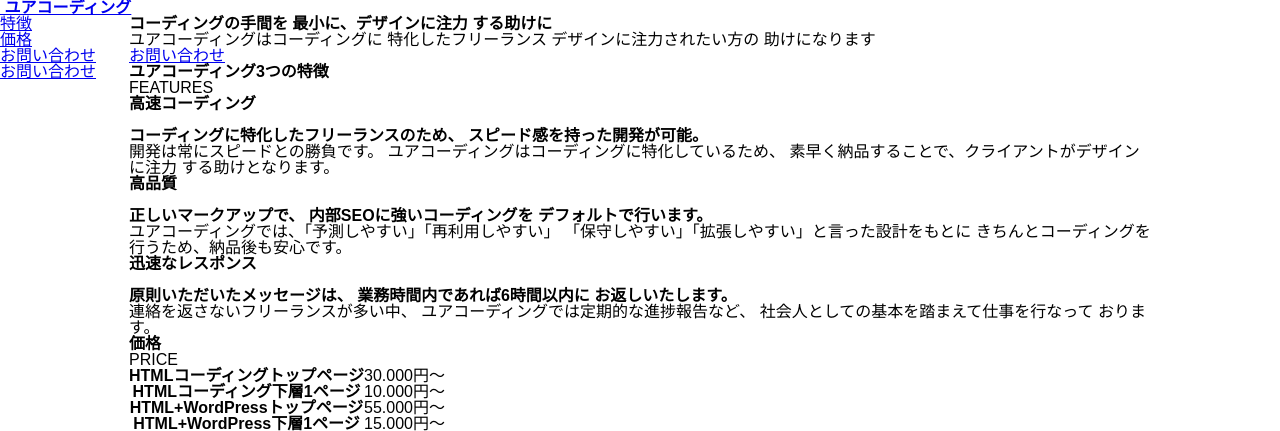
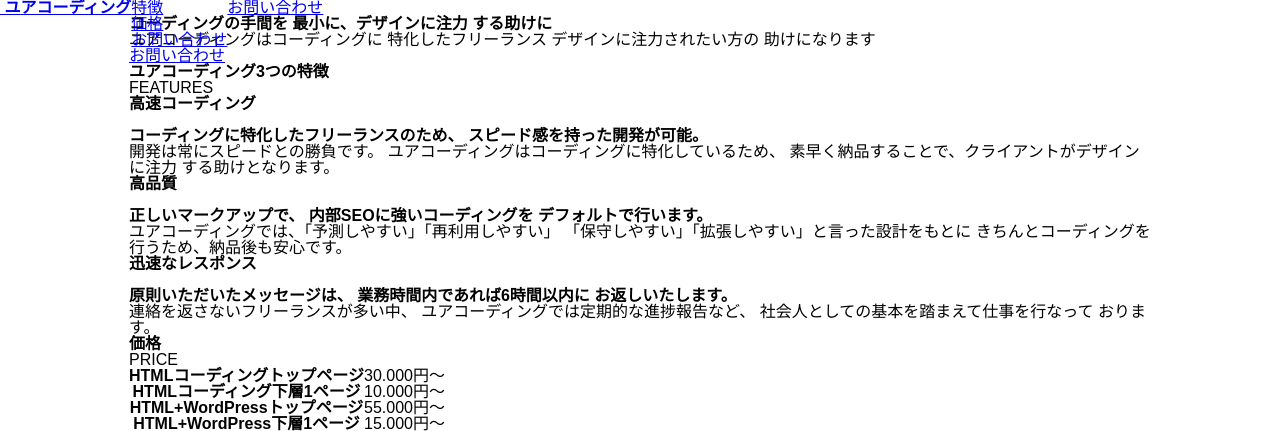
Before and after one commit to s19008/WebSite_Practice, a PHP site: page / in a window 1280 px wide. Shown: the top 431 px of the page. Run offline with PHP 8.4, Linux system fonts and the light colour scheme.

Commit message:
First Commit

```diff
--- a/XD Practice/style.css
+++ b/XD Practice/style.css
@@ -117,3 +117,8 @@ body {
   top: 0;
   height: 94px;
 }
+
+#header .inner {
+  width: 100%;
+  display: flex;
+}
--- a/XD Practice/style.min.css
+++ b/XD Practice/style.min.css
@@ -1 +1 @@
-html,body,div,span,object,iframe,h1,h2,h3,h4,h5,h6,p,blockquote,pre,abbr,address,cite,code,del,dfn,em,img,ins,kbd,q,samp,small,strong,sub,sup,var,b,i,dl,dt,dd,ol,ul,li,fieldset,form,label,legend,table,caption,tbody,tfoot,thead,tr,th,td,article,aside,canvas,details,figcaption,figure,footer,header,hgroup,menu,nav,section,summary,time,mark,audio,video{margin:0;padding:0;border:0;outline:0;font-size:100%;vertical-align:baseline;background:transparent}body{padding:0;margin:0;font-family:"ヒラギノ角ゴ Pro W3", "Hiragino Kaku Gothic Pro", "メイリオ", Meiryo, Osaka, "ＭＳ Ｐゴシック", "MS PGothic", sans-serif;line-height:1}article,aside,details,figcaption,figure,footer,header,hgroup,menu,nav,section{display:block}nav ul{list-style:none}blockquote,q{quotes:none}blockquote:before,blockquote:after,q:before,q:after{content:'';content:none}a{margin:0;padding:0;font-size:100%;vertical-align:baseline;background:transparent}ins{background-color:#ff9;color:#000;text-decoration:none}mark{background-color:#ff9;color:#000;font-style:italic;font-weight:bold}del{text-decoration:line-through}abbr[title],dfn[title]{border-bottom:1px dotted;cursor:help}table{border-collapse:collapse;border-spacing:0}hr{display:block;height:1px;border:0;border-top:1px solid #cccccc;margin:1em 0;padding:0}input,select{vertical-align:middle}*{box-sizing:border-box}body{padding:0;margin:0}.container{max-width:1022px;margin:0 auto}#header{position:fixed;top:0;height:94px}
+html,body,div,span,object,iframe,h1,h2,h3,h4,h5,h6,p,blockquote,pre,abbr,address,cite,code,del,dfn,em,img,ins,kbd,q,samp,small,strong,sub,sup,var,b,i,dl,dt,dd,ol,ul,li,fieldset,form,label,legend,table,caption,tbody,tfoot,thead,tr,th,td,article,aside,canvas,details,figcaption,figure,footer,header,hgroup,menu,nav,section,summary,time,mark,audio,video{margin:0;padding:0;border:0;outline:0;font-size:100%;vertical-align:baseline;background:transparent}body{padding:0;margin:0;font-family:"ヒラギノ角ゴ Pro W3", "Hiragino Kaku Gothic Pro", "メイリオ", Meiryo, Osaka, "ＭＳ Ｐゴシック", "MS PGothic", sans-serif;line-height:1}article,aside,details,figcaption,figure,footer,header,hgroup,menu,nav,section{display:block}nav ul{list-style:none}blockquote,q{quotes:none}blockquote:before,blockquote:after,q:before,q:after{content:'';content:none}a{margin:0;padding:0;font-size:100%;vertical-align:baseline;background:transparent}ins{background-color:#ff9;color:#000;text-decoration:none}mark{background-color:#ff9;color:#000;font-style:italic;font-weight:bold}del{text-decoration:line-through}abbr[title],dfn[title]{border-bottom:1px dotted;cursor:help}table{border-collapse:collapse;border-spacing:0}hr{display:block;height:1px;border:0;border-top:1px solid #cccccc;margin:1em 0;padding:0}input,select{vertical-align:middle}*{box-sizing:border-box}body{padding:0;margin:0}.container{max-width:1022px;margin:0 auto}#header{position:fixed;top:0;height:94px}#header .inner{width:100%;display:flex}
--- a/XD Practice/style.scss
+++ b/XD Practice/style.scss
@@ -115,4 +115,8 @@ body {
     position: fixed;
     top: 0;
     height: 94px;
+    .inner {
+        width: 100%;
+        display: flex;
+    }
 }
```
